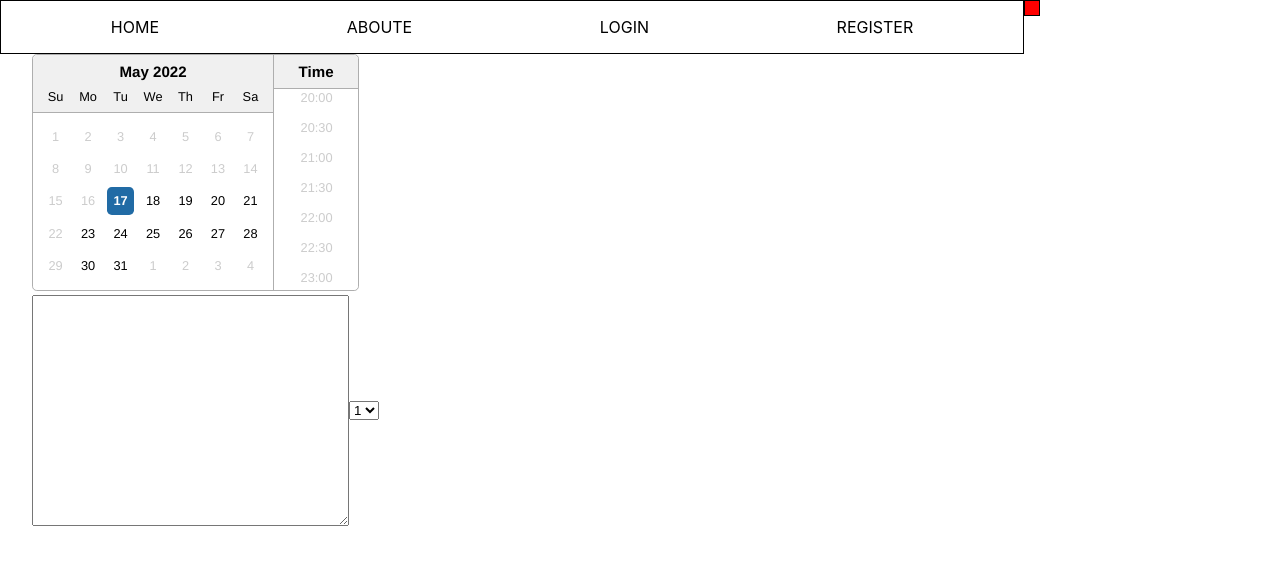
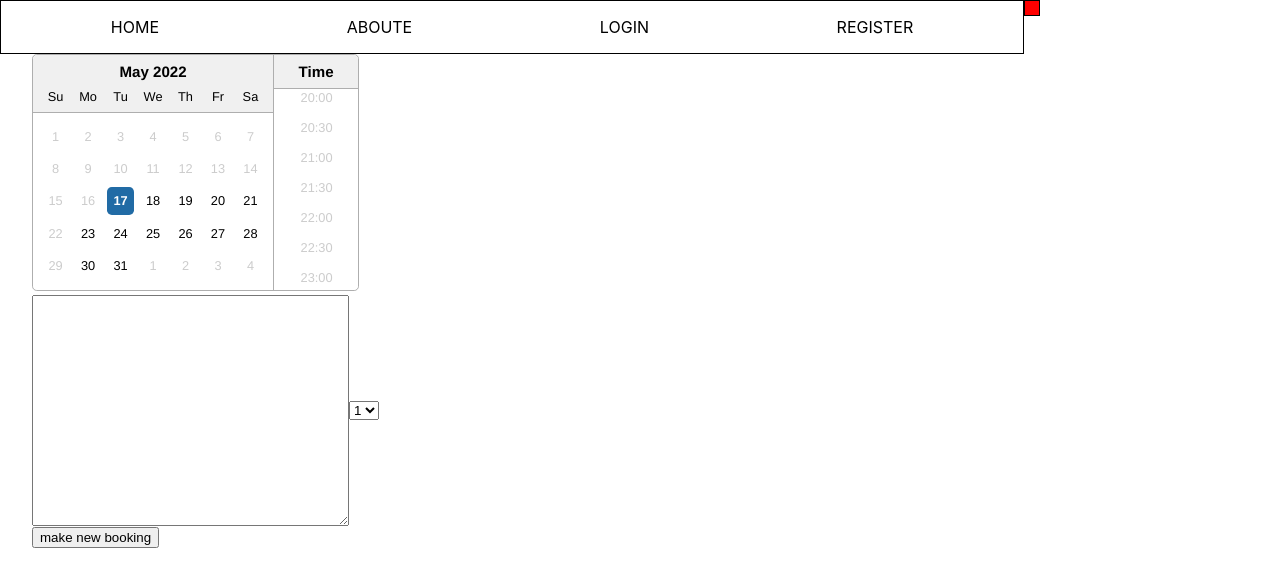
Before and after one commit to BucoTEC/booking-frontend, a Next.js app: page /bookings/create in a window 1280 px wide. Shown: the top 586 px of the page. Built offline with nearby package versions, Linux system fonts and the light colour scheme.

Commit message:
add prevent default handler

```diff
--- a/ui/pageviews/bookings/create/index.js
+++ b/ui/pageviews/bookings/create/index.js
@@ -14,8 +14,13 @@ function CreateBookingPageView() {
 		const day = getDay(date);
 		return day !== 0;
 	};
+
+	const submitHandler = (e) => {
+		e.preventDefault();
+	};
 	return (
-		<div>
+		<>
+			<form action="/" onSubmit={(e) => submitHandler(e)}>
 				<DatePicker
 					required
 					showTimeSelect
@@ -40,7 +45,9 @@ function CreateBookingPageView() {
 						<option value="6">6</option>
 					</select>
 				</div>
-		</div>
+				<button type="submit">make new booking</button>
+			</form>
+		</>
 	);
 }
 
```
Lines whose indentation alone changed are shown as unchanged.
